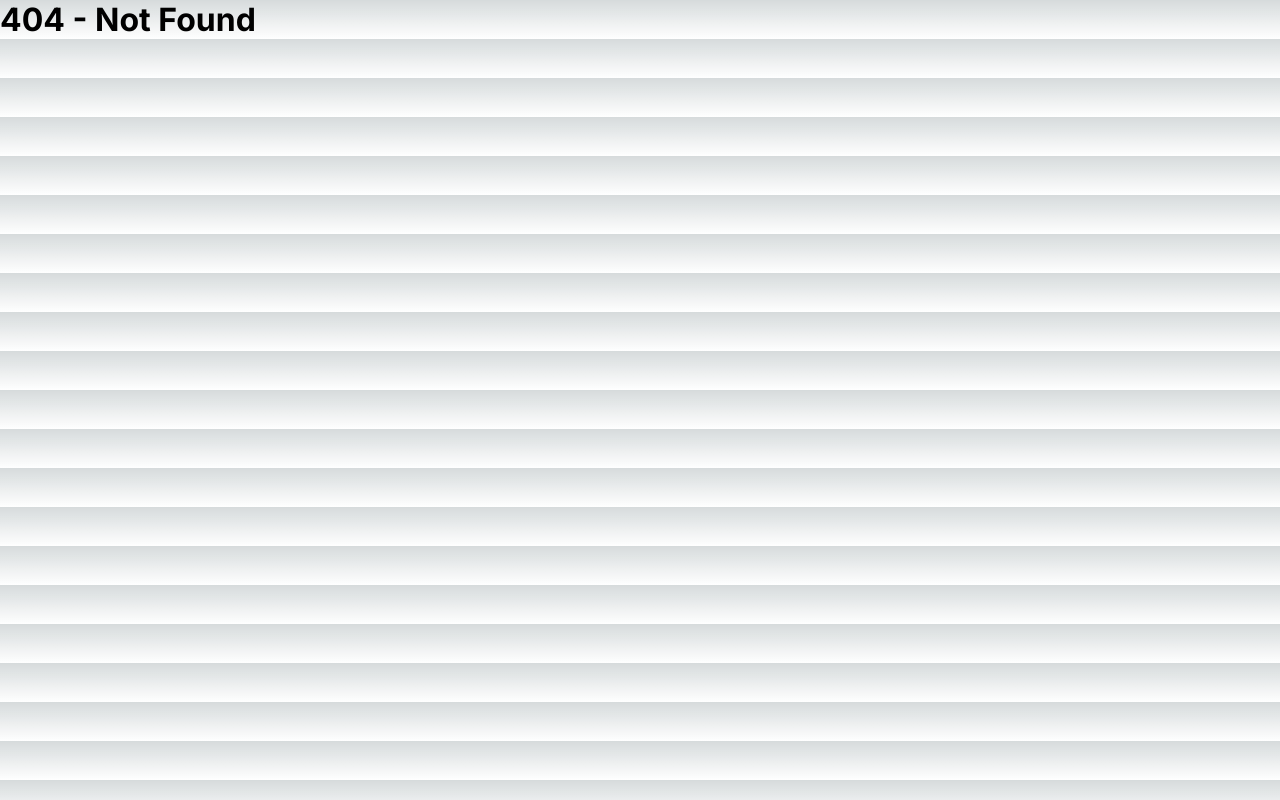
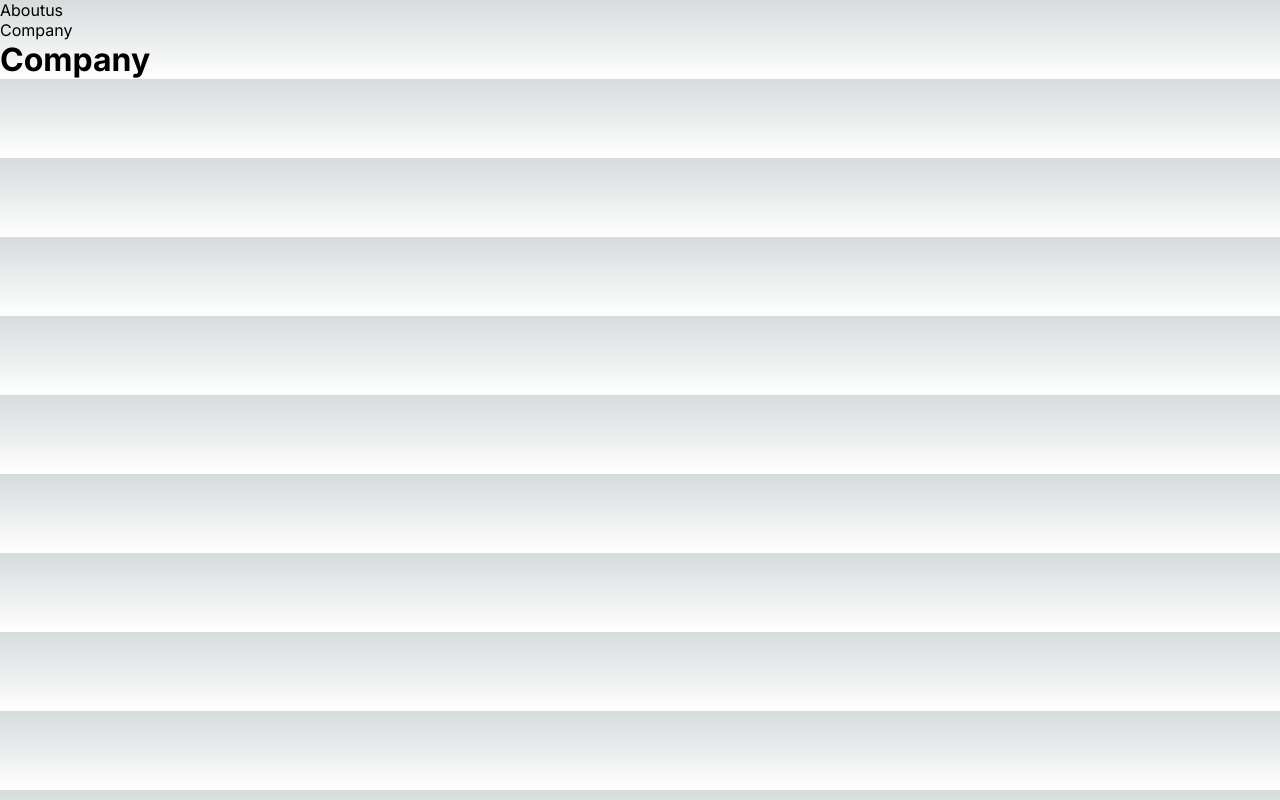
Before and after one commit to cafe-jun/learn-nextjs, a Next.js app: page /about-us/company in a window 1280 px wide. Before the commit this address had no page. Built offline with nearby package versions, Linux system fonts and the light colour scheme.

Commit message:
[feat] 레이아웃 코드 적용

```diff
--- /dev/null
+++ b/app/about-us/company/page.tsx
@@ -0,0 +1,7 @@
+export default function Company() {
+  return (
+    <div>
+      <h1>Company</h1>
+    </div>
+  );
+}
--- /dev/null
+++ b/app/about-us/layout.tsx
@@ -0,0 +1,14 @@
+import NaviBar from "@/components/Navibar/Navibar";
+
+export default function AboutUsLayout({
+  children,
+}: Readonly<{
+  children: React.ReactNode;
+}>) {
+  return (
+    <div>
+      <NaviBar />
+      {children}
+    </div>
+  );
+}
--- /dev/null
+++ b/components/Navibar/Navibar.tsx
@@ -0,0 +1,10 @@
+export default function NaviBar() {
+  return (
+    <div>
+      <ul>
+        <li>Aboutus</li>
+        <li>Company</li>
+      </ul>
+    </div>
+  );
+}
```
Also changed, not shown: app/about-us/page.tsx (added, +11 -0 lines), components/Navibar/types.ts (added).
